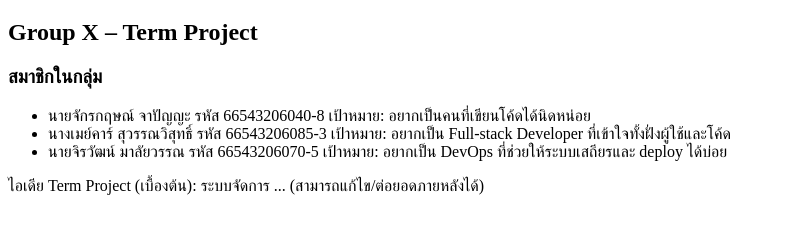
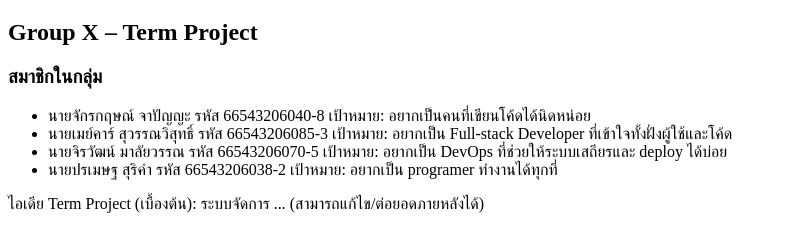
Before and after one commit to natthakit111/ENGCE301-Nightfall, a plain HTML site: page index.html in a window 1280 px wide. Shown: the part 61-312 px from the top of the page, without its empty margins (0-788 px from the left). Drawn offline with Linux system fonts and the light colour scheme.

Commit message:
index update

```diff
--- a/index.html
+++ b/index.html
@@ -11,8 +11,9 @@
   <h3>สมาชิกในกลุ่ม</h3>
   <ul>
     <li>นายจักรกฤษณ์ จาปัญญะ รหัส 66543206040-8 เป้าหมาย: อยากเป็นคนที่เขียนโค้ดได้นิดหน่อย</li>
-    <li>นางเมย์คาร์ สุวรรณวิสุทธิ์ รหัส 66543206085-3 เป้าหมาย: อยากเป็น Full-stack Developer ที่เข้าใจทั้งฝั่งผู้ใช้และโค้ด</li>
+    <li>นายเมย์คาร์ สุวรรณวิสุทธิ์ รหัส 66543206085-3 เป้าหมาย: อยากเป็น Full-stack Developer ที่เข้าใจทั้งฝั่งผู้ใช้และโค้ด</li>
     <li>นายจิรวัฒน์ มาลัยวรรณ รหัส 66543206070-5 เป้าหมาย: อยากเป็น DevOps ที่ช่วยให้ระบบเสถียรและ deploy ได้บ่อย</li>
+    <li>นายปรเมษฐ สุริคำ รหัส 66543206038-2 เป้าหมาย: อยากเป็น programer ทำงานได้ทุกที่</li>
   </ul>
 
   <p>ไอเดีย Term Project (เบื้องต้น): ระบบจัดการ ... (สามารถแก้ไข/ต่อยอดภายหลังได้)</p>
```
